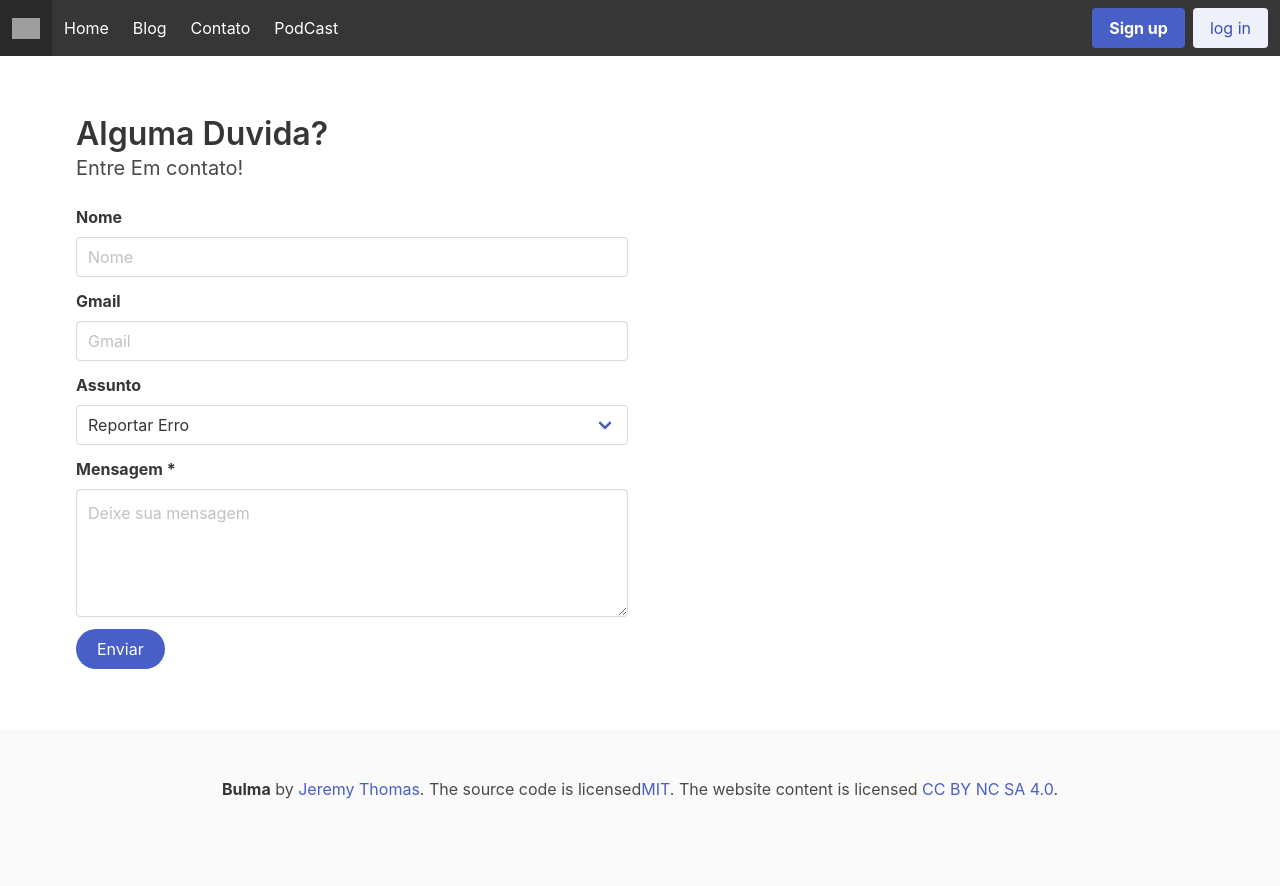
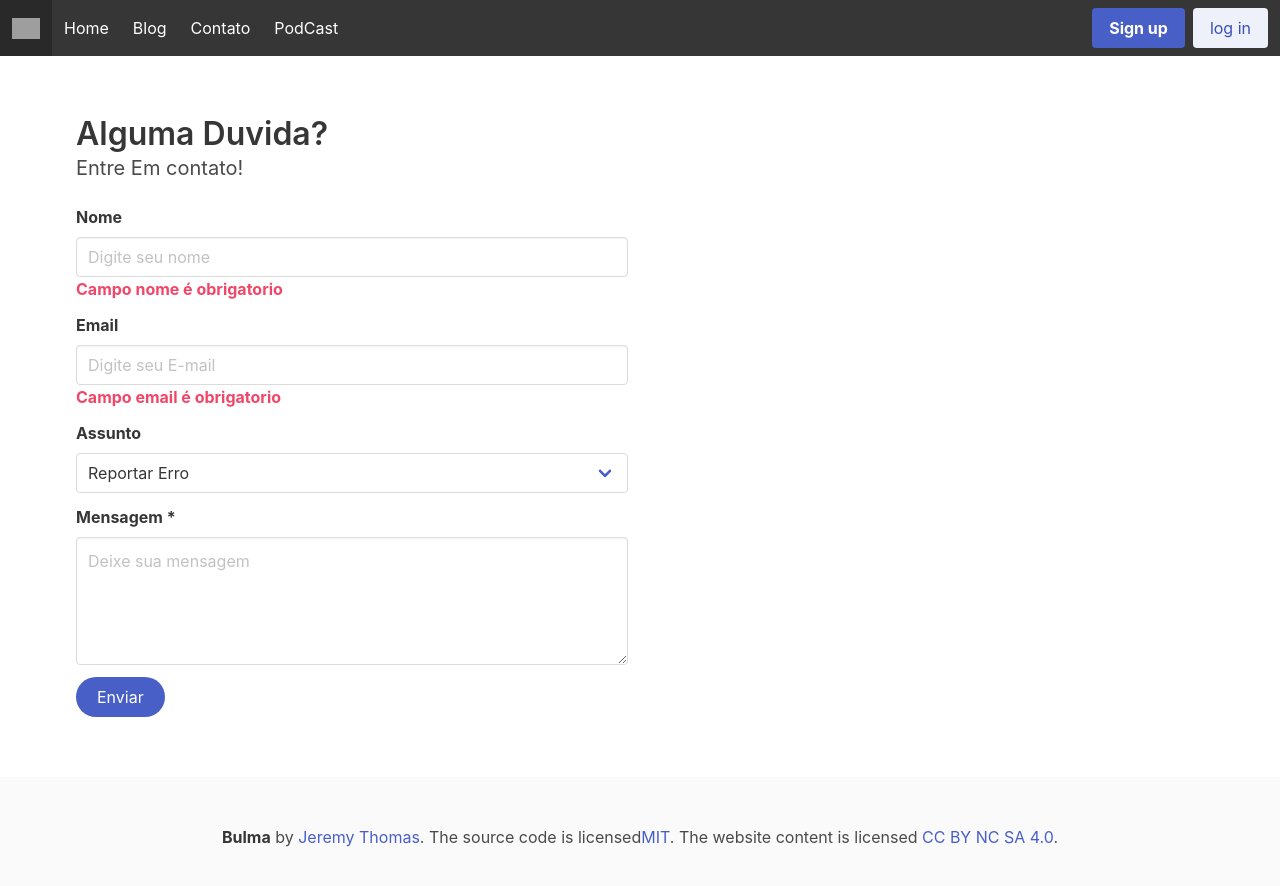
Before and after one commit to CaioVReis/Dev-learn, a React (Create React App) app: page / in a window 1280 px wide. Shown: the top 886 px of the page. Built offline with nearby package versions, Linux system fonts and the light colour scheme; grey boxes are pictures that could not be loaded.

Commit message:
feat: add InputText component

```diff
--- /dev/null
+++ b/src/components/form/input/index.js
@@ -0,0 +1,20 @@
+
+
+
+
+const InputText =  ({name,label, onInput ,error = false ,  value = "", placeholder = ""}) => (
+                   <div class="field">
+                       <label class="label">{label}</label>
+                       <div class="control">
+                           <input name={name} onInput={onInput} value={value} class="input" type="text" placeholder={placeholder}></input>
+                       </div>
+                       { error &&
+                       <label class="label has-text-danger">Campo {name} é obrigatorio</label>
+                       }
+                   </div>
+
+
+)
+
+
+export default  InputText
--- a/src/pages/Contato/index.js
+++ b/src/pages/Contato/index.js
@@ -1,7 +1,23 @@
+import { useState }  from "react"
+import { LinkButton } from "../../components/buttons";
+import InputText from "../../components/form/input";
+const Contato = ()=>{
 
-import { LinkButton } from "../../components/buttons";
+    const [form, setForm] = useState({
+        name: "",
+        email: ""
+    })
 
-const Contato = ()=>(
+
+    const setValue = (field,e) => setForm({...form, [field] : e.target.value})
+
+    /*
+    function setValue(field, e){
+        setForm({...form, [field] : e.target.value})
+    }
+    */
+
+    return (
     <>
    <section class="section">
        <div class="container">
@@ -9,26 +25,19 @@ const Contato = ()=>(
                <div class="column is-half">
                    <h1 class="title ">Alguma Duvida?</h1>
                    <h2 class="subtitle ">Entre Em contato!</h2>
-                   <div class="field">
-                       <label class="label">Nome</label>
-                       <div class="control">
-                           <input name="nome" class="input" type="text" placeholder="Nome"></input>
-                       </div>
-                   </div>
-                   <div class="field">
-                       <label class="label">Gmail</label>
-                       <div class="control">
-                           <input name="nome" class="input" type="text" placeholder="Gmail"></input>
-                       </div>
-                   </div>
 
-                   <div class="field">
+                   <InputText name="nome" label="Nome" value={form.name} placeholder="Digite seu nome" error={form.name.length <= 3 } onInput={(e) => setValue("name",e) } />
+
+                   <InputText name="email" label="Email" value={form.email} placeholder="Digite seu E-mail" error={form.email.split("@").length <= 1 } onInput={(e) => setValue("email",e) } />
+
+
+                       <div class="field">
                        <label class="label">Assunto</label>
                        <div class="control">
                            <div class="select is-fullwidth">
-                               <select name="Assunto">
-                               <option>Reportar Erro</option>
-                               <option>Outro</option>
+                               <select name="Assunto" onChange={(e) => console.log(e.target.value)}>
+                               <option value="Reportar Erro">Reportar Erro</option>
+                               <option value="Outro">Outro</option>
                                </select>
                            </div>
                        </div>
@@ -48,6 +57,6 @@ const Contato = ()=>(
    </section>
    </>
 
-)
+)}
 
 export default Contato;
```
